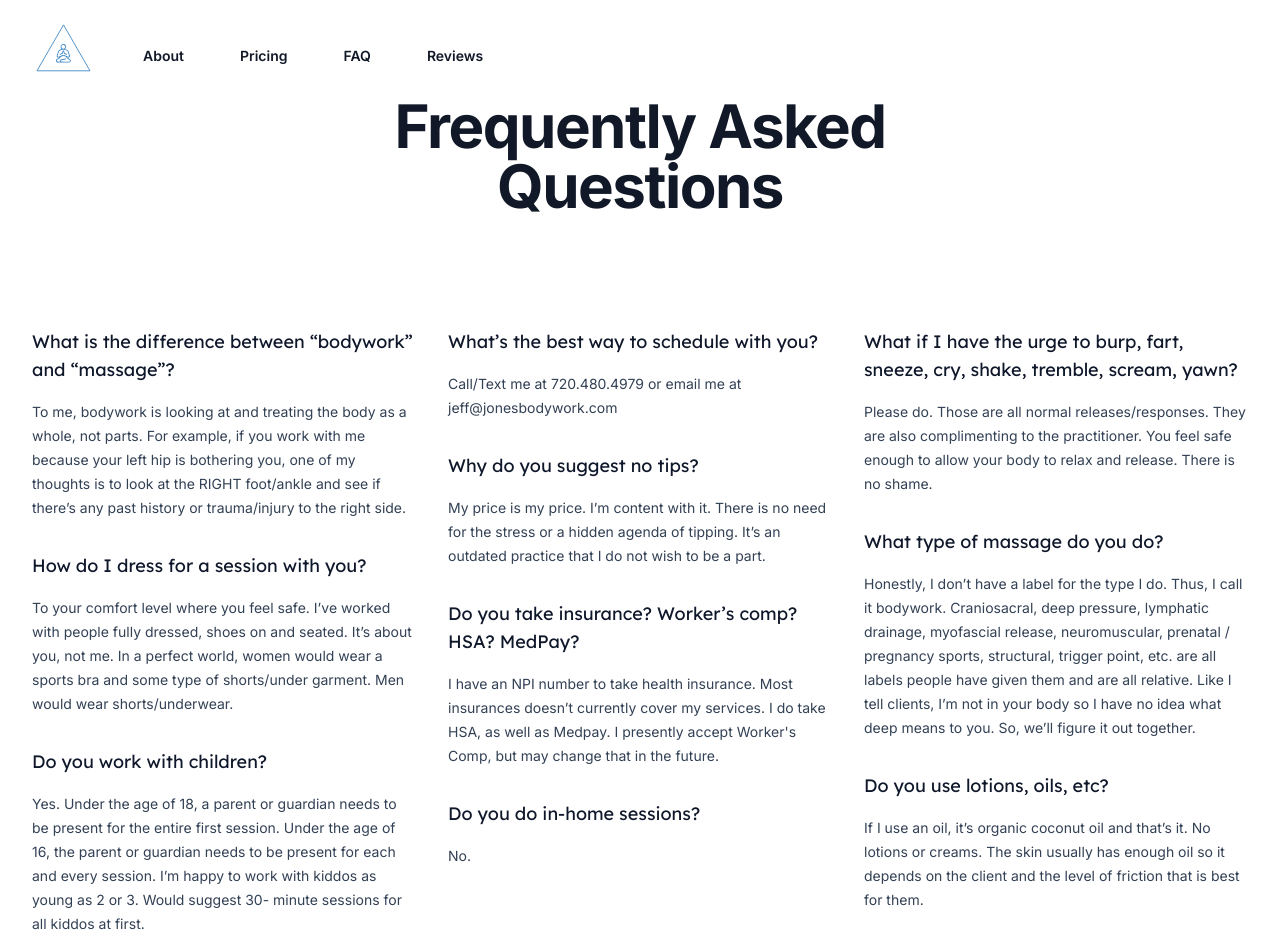
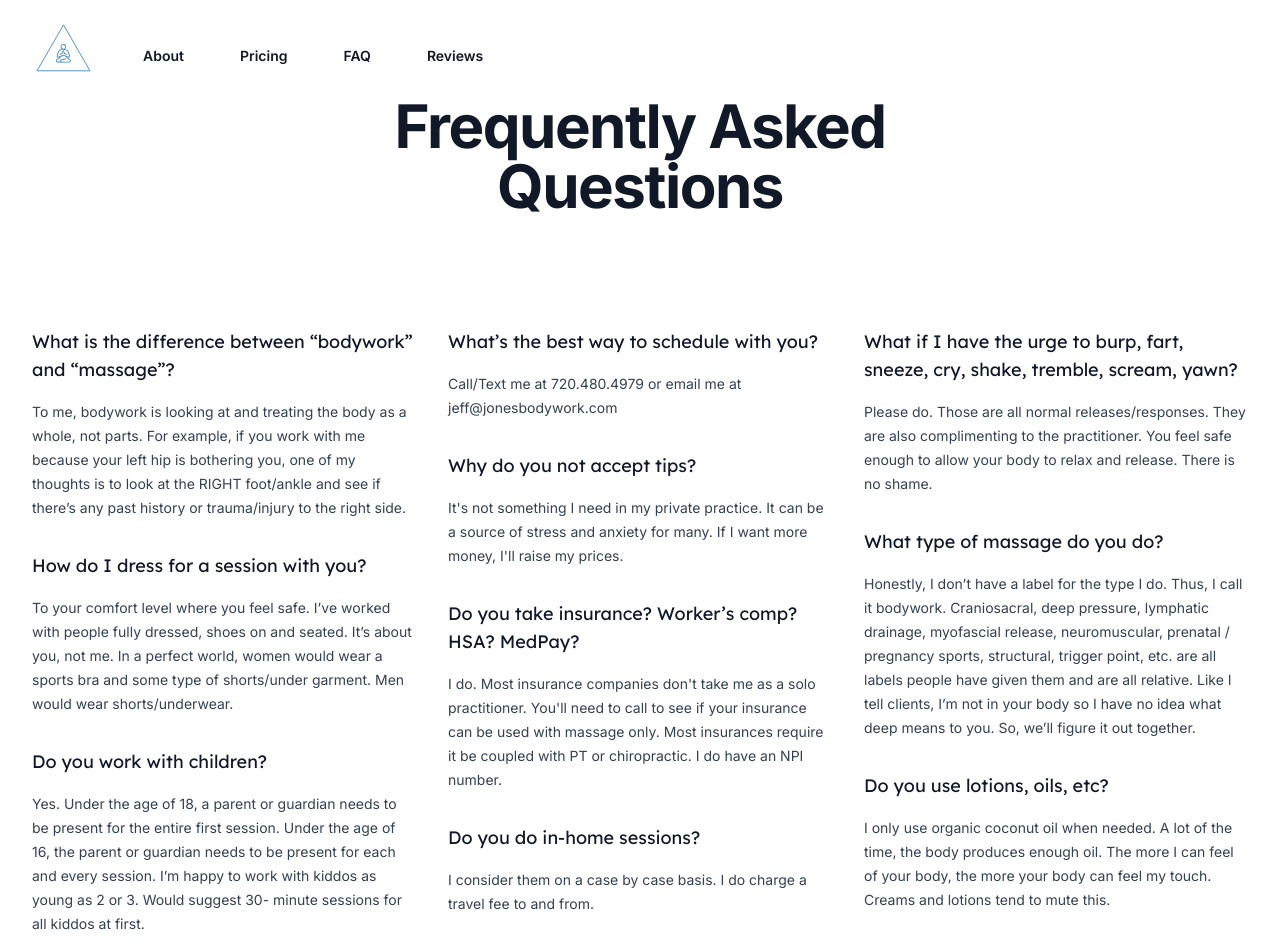
Before and after one commit to kylekrny/jones-bodywork, a Next.js app: page /faq in a window 1280 px wide. Shown: the top 952 px of the page. Built offline with nearby package versions, Linux system fonts and the light colour scheme.

Commit message:
fixed strokeWidth issue

```diff
--- a/src/components/FaqComponent.jsx
+++ b/src/components/FaqComponent.jsx
@@ -25,18 +25,19 @@ const faqs = [
         'Call/Text me at 720.480.4979 or email me at jeff@jonesbodywork.com',
     },
     {
-      question: 'Why do you suggest no tips?',
+      question: 'Why do you not accept tips?',
       answer:
-        'My price is my price. I’m content with it. There is no need for the stress or a hidden agenda of tipping. It’s an outdated practice that I do not wish to be a part.',
+        "It's not something I need in my private practice. It can be a source of stress and anxiety for many.  If I want more money, I'll raise my prices.",
     },
     {
       question: 'Do you take insurance? Worker’s comp? HSA? MedPay?',
       answer:
-        "I have an NPI number to take health insurance. Most insurances doesn’t currently cover my services. I do take HSA, as well as Medpay. I presently accept Worker's Comp, but may change that in the future.",
+        "I do. Most insurance companies don't take me as a solo practitioner. You'll need to call to see if your insurance can be used with massage only. Most insurances require it be coupled with PT or chiropractic. I do have an NPI number.",
     },
     {
       question: 'Do you do in-home sessions?',
-      answer: 'No.',
+      answer:
+        'I consider them on a case by case basis. I do charge a travel fee to and from.',
     },
   ],
   [
@@ -54,7 +55,7 @@ const faqs = [
     {
       question: 'Do you use lotions, oils, etc?',
       answer:
-        'If I use an oil, it’s organic coconut oil and that’s it. No lotions or creams. The skin usually has enough oil so it depends on the client and the level of friction that is best for them.',
+        'I only use organic coconut oil when needed.  A lot of the time, the body produces enough oil. The more I can feel of your body, the more your body can feel my touch. Creams and lotions tend to mute this.',
     },
   ],
 ]
--- a/src/pages/index.jsx
+++ b/src/pages/index.jsx
@@ -5,6 +5,7 @@ import { Features } from '@/components/Features'
 import { Pricing } from '@/components/Pricing'
 import { AboutSection } from '@/components/AboutSection'
 import { CallToAction } from '@/components/CallToAction'
+import { SecondaryFeatures } from '@/components/SecondaryFeatures'
 
 export default function Home() {
   return (
@@ -19,8 +20,9 @@ export default function Home() {
       <main>
         <Hero />
         <AboutSection />
+        <SecondaryFeatures />
+        <CallToAction/>
         <Features />
-        <CallToAction/>
         <Pricing />
       </main>
       <Footer />
```
Also changed, not shown: src/components/Header.jsx (+2 -2 lines), src/components/Logo.jsx (+1 -1 lines).
